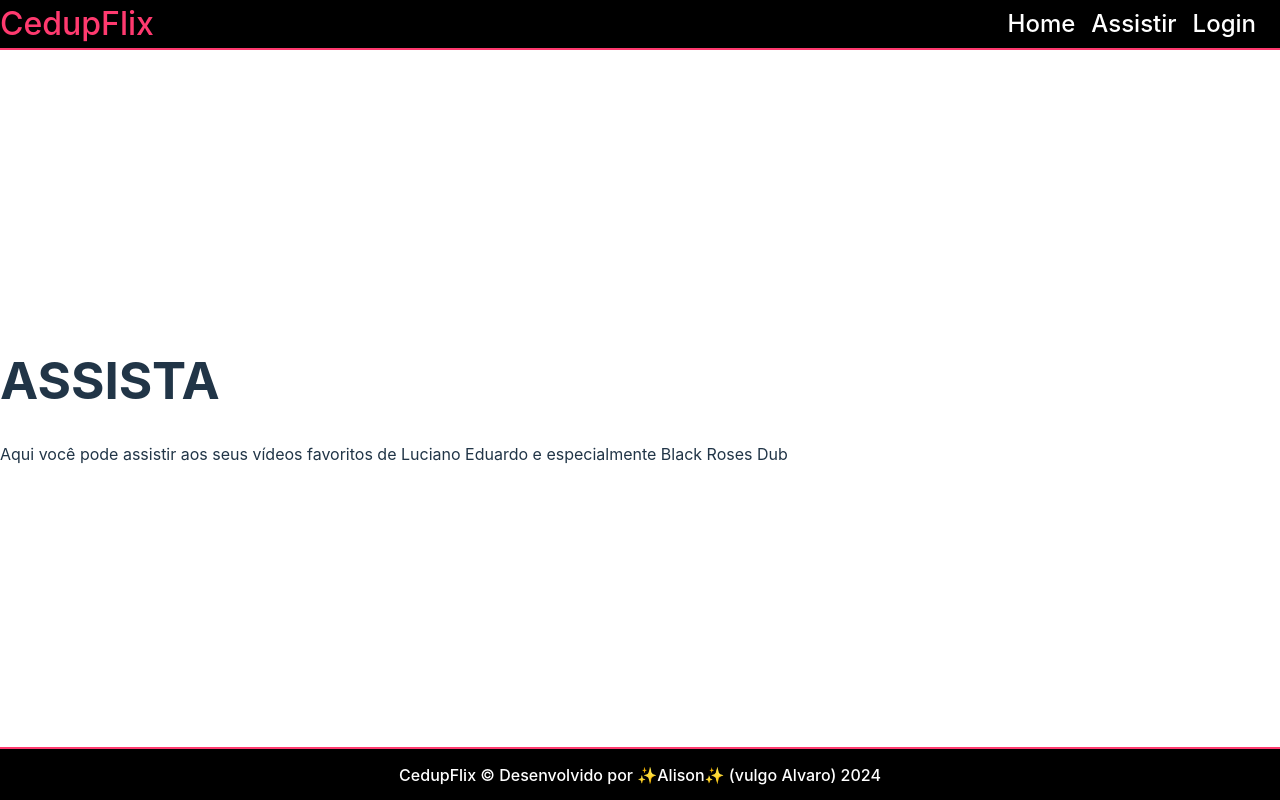
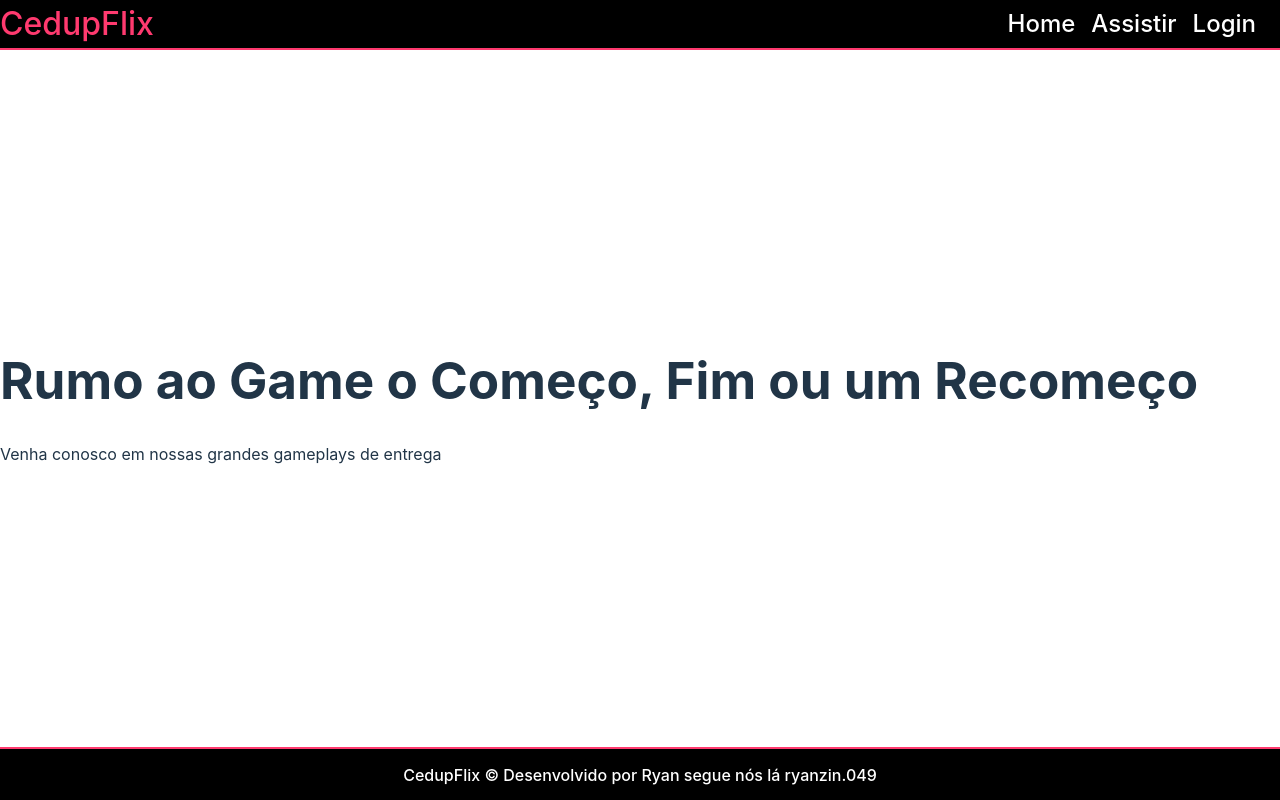
Before and after one commit to marqueller/4401-pdm, a React (Vite) app: page /assistir in a window 1280 px wide. Built offline with nearby package versions, Linux system fonts and the light colour scheme.

Commit message:
4° commit

```diff
--- a/index.html
+++ b/index.html
@@ -6,7 +6,7 @@
   <link rel="icon" type="image/svg+xml"
     href="https://encrypted-tbn0.gstatic.com/images?q=tbn:ANd9GcQiHZkcE49M-hmGJh7NAaGDbYXuaE46BkKFC2ZVjXD6Hg&s" />
   <meta name="viewport" content="width=device-width, initial-scale=1.0" />
-  <title>Cedupianos</title>
+  <title>Cedupers</title>
 </head>
 
 <body>
--- a/src/App.jsx
+++ b/src/App.jsx
@@ -5,8 +5,8 @@ function App() {
   return (
     <>
       <Header />
-      <h1>OLÁ BUDEGA!!!!</h1>
-      <p>apredendo a fazer react com o Raposito</p>
+      <h1>OLÁ Cedupers Informaticos de plantão</h1>
+      <p>apredendo a jogar truco minecraft e braw stars conosco</p>
       <Footer />
     </>
   )
--- a/src/Home.jsx
+++ b/src/Home.jsx
@@ -1,3 +1,4 @@
 export function Home() {
-    return <h1>home</h1>
+    return <h1>OLÁ Cedupers Informaticos de plantão
+        <p>apredendo a jogar truco minecraft e braw stars conosco</p></h1>
 }
--- a/src/acesso.jsx
+++ b/src/acesso.jsx
@@ -6,8 +6,9 @@ function Acesso() {
     return (
         <div>
             <Header />
-            <h1>LOGIN</h1>
-            <p>Aqui é onde você entra no coiso que faz você ser coiso</p>
+            <h1>DESCONTO!!!</h1>
+            <p>na perca nossa promoção de 50 porcento de desconto em nossa assinatura</p>
+            <p>PIX 49999471251 APENAS HOJE!!!</p>
 
             <Footer />
         </div>
--- a/src/assistir.jsx
+++ b/src/assistir.jsx
@@ -6,8 +6,8 @@ function Assistir() {
     return (
         <div>
             <Header />
-            <h1>ASSISTA</h1>
-            <p>Aqui você pode assistir aos seus vídeos favoritos de Luciano Eduardo e especialmente Black Roses Dub</p>
+            <h1>Rumo ao Game o Começo, Fim ou um Recomeço</h1>
+            <p>Venha conosco em nossas grandes gameplays de entrega</p>
             <Footer />
         </div>
     );
--- a/src/components/Footer/index.jsx
+++ b/src/components/Footer/index.jsx
@@ -3,7 +3,7 @@ import styles from "./Footer.module.css";
 function Footer() {
     return (
         <footer className={styles.footer}>
-            <h2>CedupFlix &copy; Desenvolvido por ✨Alison✨ (vulgo Alvaro) 2024</h2>
+            <h2>CedupFlix &copy; Desenvolvido por Ryan segue nós lá ryanzin.049 </h2>
         </footer>
     );
 }
--- a/src/inicio.jsx
+++ b/src/inicio.jsx
@@ -3,8 +3,8 @@ import React from 'react';
 function Home() {
     return (
         <div>
-            <h1>Bem-vindo à Home</h1>
-            <p>Esta é a página inicial da aplicação</p>
+            <h1>Bem-vindo à Pagina Oficial dos meninos de programa</h1>
+            <p>aqui você podeá ver nossa evolução em truco e minecraft as vezes até um braw stars</p>
         </div>
     );
 }
```
Also changed, not shown: Trabalho02.txt, 1 other file (tests, documents, lock files or other folders).
